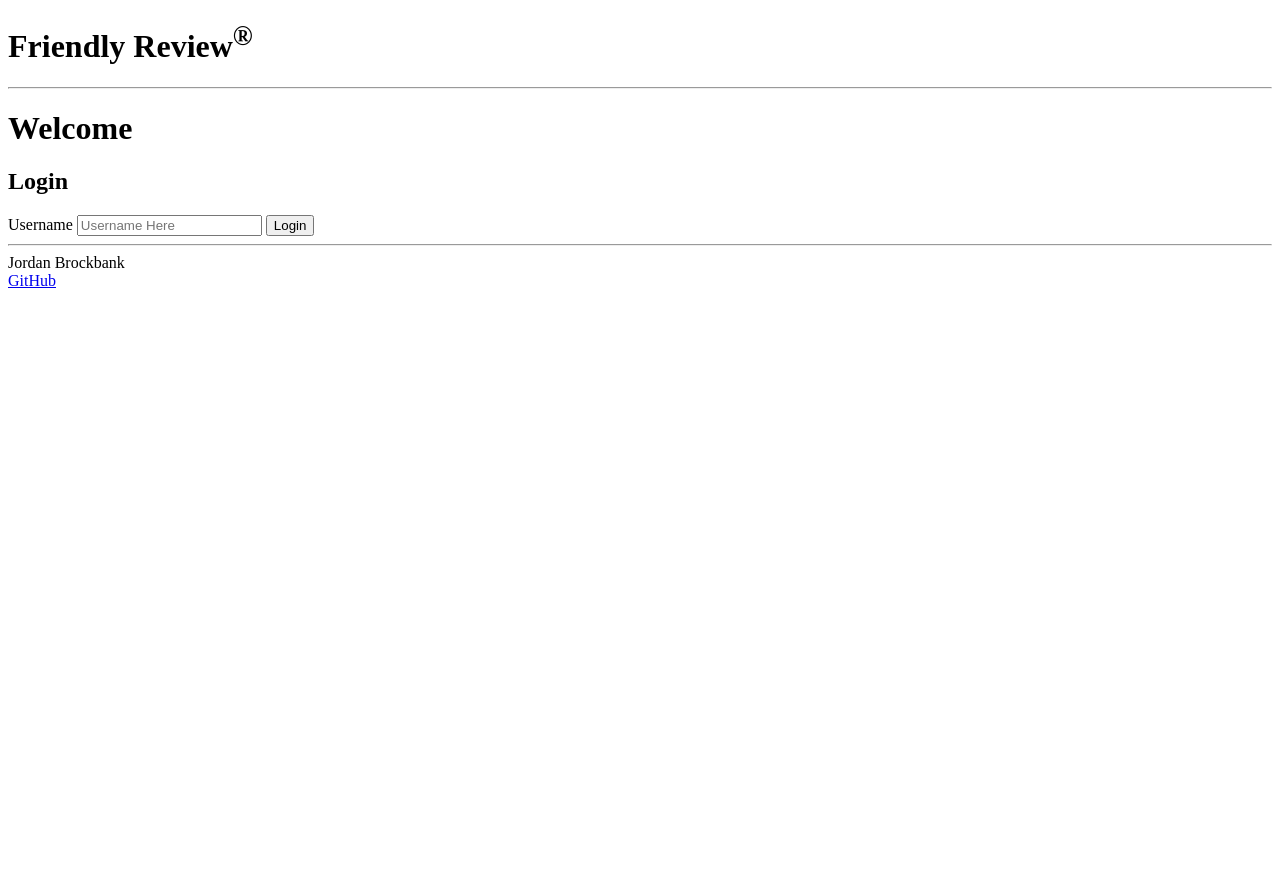
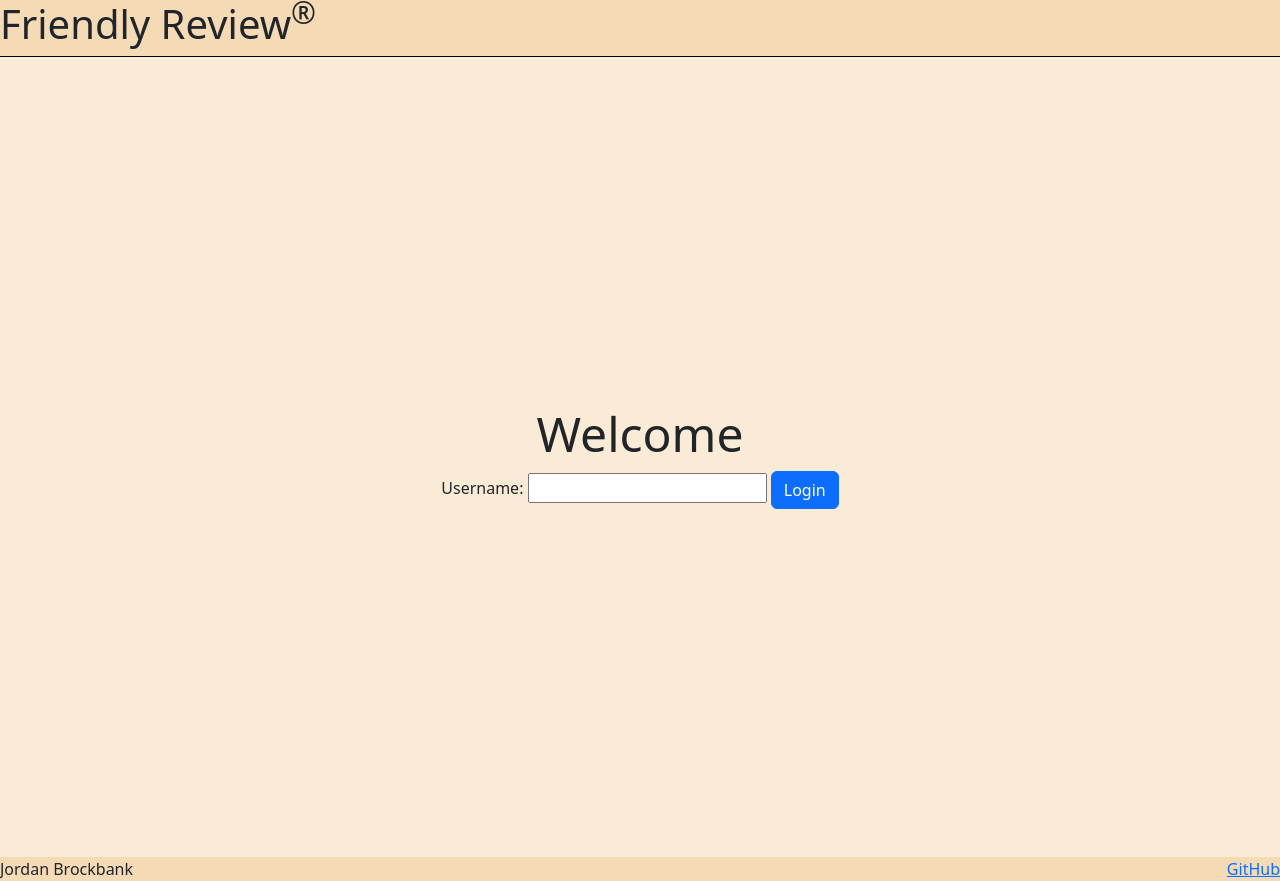
Before and after one commit to JBrockbank/Startup, a plain HTML site: page index.html in a window 1280 px wide. Before the commit the page ends 800 px from the top, so only its background shows below. Drawn offline with nearby package versions, Linux system fonts and the light colour scheme.

Commit message:
Created index.css file for the login screen stylesheet

```diff
--- /dev/null
+++ b/index.css
@@ -0,0 +1,34 @@
+main {
+    display: flex;
+    flex-direction: column;
+    align-items: center;
+    justify-content: center;
+    height: 100vh;
+    background-color: rgb(250, 235, 215);
+}
+
+header {
+    display: flex;
+    background-color: rgb(245, 218, 182);
+    border-bottom: solid thin black;
+
+}
+
+body {
+    margin: 0;
+    font-family: -apple-system, BlinkMacSystemFont, 'Segoe UI', 'Roboto', 'Oxygen',
+        'Ubuntu', 'Cantarell', 'Fira Sans', 'Droid Sans', 'Helvetica Neue',
+        sans-serif;
+    -webkit-font-smoothing: antialiased;
+    -moz-osx-font-smoothing: grayscale;
+}
+
+footer {
+    background-color: rgb(245, 218, 182);
+    border-top: solid thin black;
+    margin:0;
+    padding:0;
+    display: flex;
+    justify-content: space-between;
+    border: 10px;
+}
--- a/index.html
+++ b/index.html
@@ -6,6 +6,13 @@
     <meta name="viewport" content="width=device-width, initial-scale=1.0" />
     <title>Login</title>
     <link rel="icon" href="favicon.ico" />
+    <link rel="stylesheet" href="index.css" />
+    <link
+      href="https://cdn.jsdelivr.net/npm/bootstrap@5.2.3/dist/css/bootstrap.min.css"
+      rel="stylesheet"
+      integrity="sha384-rbsA2VBKQhggwzxH7pPCaAqO46MgnOM80zW1RWuH61DGLwZJEdK2Kadq2F9CUG65"
+      crossorigin="anonymous"
+    />
   </head>
   <body>
     <!-- Use header, main, and footer elements to give semantic structure -->
@@ -19,20 +26,23 @@
     </header>
 
     <main>
-      <h1>Welcome</h1>
-      <h2>Login</h2>
+      <h1 style="font-size: 3em">Welcome</h1>
       <form method="get" action="home.html">
-        <label for="name">Username</label>
-        <input type="text" id="name" placeholder="Username Here" />
-        <button type="submit">Login</button>
+        <label for="name">Username: </label>
+        <input type="text" id="name" placeholder="" />
+        <button type="submit" class="btn btn-primary">Login</button>
       </form>
     </main>
 
     <footer>
-      <hr />
       <span class="text-reset">Jordan Brockbank</span>
       <br />
-      <a href="https://github.com/jbrockbank/startup">GitHub</a>
+      <a id="github" href="https://github.com/jbrockbank/startup">GitHub</a>
     </footer>
+    <script
+    src="https://cdn.jsdelivr.net/npm/bootstrap@5.2.3/dist/js/bootstrap.bundle.min.js"
+    integrity="sha384-kenU1KFdBIe4zVF0s0G1M5b4hcpxyD9F7jL+jjXkk+Q2h455rYXK/7HAuoJl+0I4"
+    crossorigin="anonymous"
+  ></script>
   </body>
 </html>
```
